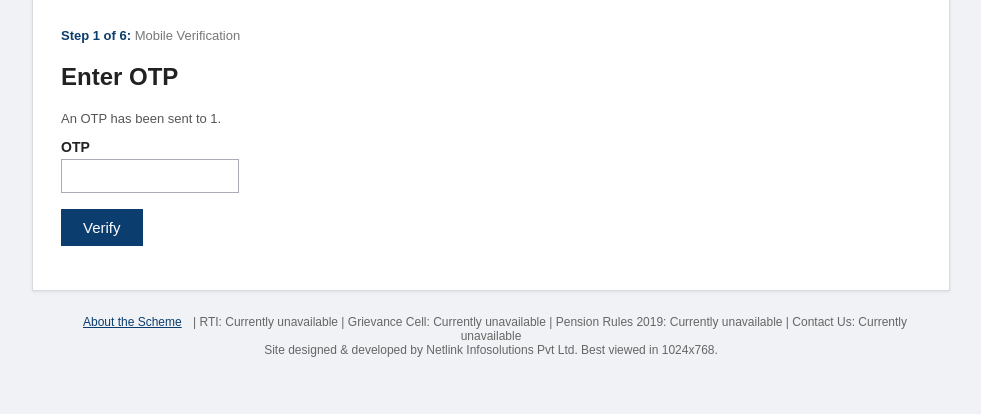
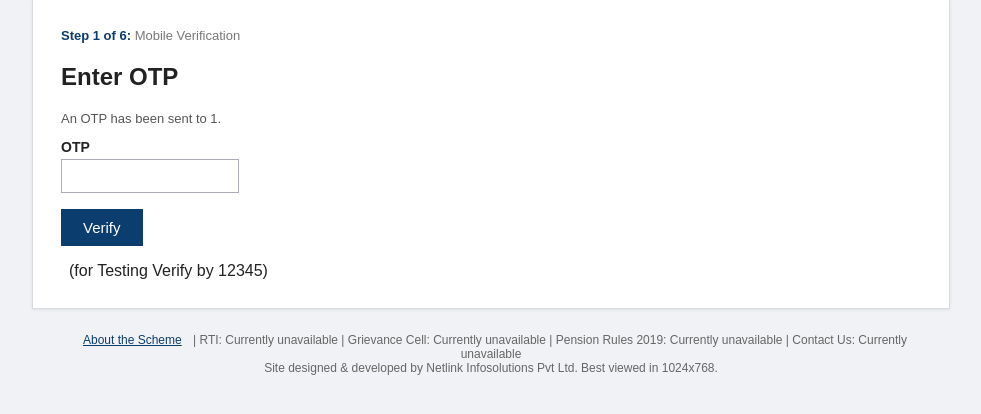
Before and after one commit to codeWith-Ume/sevasetu-handout, a Flask app: page /verify in a window 1280 px wide. Shown: the part 99-513 px from the top of the page, without its empty margins (149-1130 px from the left). Run offline with Flask 2, Linux system fonts and the light colour scheme; the visitor is signed in with stand-in values (Sample User, id 1); some libraries are stand-ins or nearby versions.

Commit message:
Fix application confirmation and navigation

```diff
--- a/app/app.py
+++ b/app/app.py
@@ -166,7 +166,7 @@ def apply():
         if len(mobile) != 10 or not mobile.isdigit():
             flash("Something went wrong. Please try again.")
             return render_template("apply.html", captcha_q=make_captcha())
-        code = str(random.randint(100000, 999999))
+        code = "12345"
         conn = get_db()
         cur = conn.cursor()
         cur.execute("INSERT INTO otps (mobile, code, created_at) VALUES (%s, %s, %s)",
@@ -307,7 +307,7 @@ def upload():
 def declaration():
     if not session.get("verified_mobile"):
         flash("Session expired. Please verify your mobile number again.")
-        return redirect(url_for("apply"))
+        return redirect(url_for("index"))
     if request.method == "POST":
         return handle_submission()
     return render_template("declaration.html")
@@ -405,7 +405,23 @@ def handle_submission():
     session.pop("verified_mobile", None)
     send_sms(mobile, "Sewa Setu: application %s received. Track at the status portal "
                      "with mobile no. and password (DOB as DDMMYYYY)." % app_no)
-    return render_template("confirmation.html", app_no=app_no, app_id=new_id)
+    session["confirmation_app_no"] = app_no
+    session["confirmation_app_id"] = new_id
+    return redirect(url_for("confirmation"))
+
+@app.route("/confirmation")
+def confirmation():
+    app_no = session.get("confirmation_app_no")
+    app_id = session.get("confirmation_app_id")
+
+    if not app_no or not app_id:
+        return redirect(url_for("index"))
+
+    return render_template(
+        "confirmation.html",
+        app_no=app_no,
+        app_id=app_id
+    )
 
 
 def generate_acknowledgment(cur, app_id):
@@ -421,11 +437,9 @@ def generate_acknowledgment(cur, app_id):
     pdf.cell(0, 8, "Department of Social Welfare", ln=1, align="C")
     pdf.cell(0, 8, "Old Age Pension Scheme - Acknowledgment", ln=1, align="C")
     pdf.ln(4)
-    # decorative border, as per approved letterhead design
-    for i in range(0, 2000):
-        x = 10 + (i % 190)
-        pdf.line(x, 282, x + 0.5, 282)
-        pdf.line(x, 12, x + 0.5, 12)
+
+    # Simple decorative border
+    pdf.rect(10, 12, 190, 270)
     labels = ["Application No", "Applicant Name", "Mobile", "Date of Birth",
               "Village", "Block", "Bank Account", "IFSC", "Submitted At", "Status"]
     pdf.set_font("Helvetica", "", 10)
--- a/app/templates/apply.html
+++ b/app/templates/apply.html
@@ -25,5 +25,6 @@
   >
     <p><button class="btn" type="submit">Send OTP</button></p>
   </form>
-<p class="note">An OTP will be sent to your mobile number by SMS. OTP is valid for 5 minutes.</p>
+<p class="note">An OTP will be sent to your mobile number by SMS. OTP is valid for 5 minutes.(Note:For this testing, use OTP 12345 to verify your mobile number.)
+</p>
 {% endblock %}
--- a/app/templates/confirmation.html
+++ b/app/templates/confirmation.html
@@ -5,8 +5,8 @@
 <table class="tbl" style="max-width:480px">
   <tr><th>Application Number</th><td><b>{{ app_no }}</b></td></tr>
 </table>
-<p class="note">Please note down your Application Number. You can check your
+<p class="note"><b>Please note down your Application Number. You can check your
 application status on the <a href="/status">status portal</a> using your mobile
-number and password (your date of birth in DDMMYYYY format).</p>
-<p><a href="/ack/{{ app_id }}.pdf"><button class="btn">Download Acknowledgment (PDF)</button></a></p>
+number and password (your date of birth in DDMMYYYY format).</b></p>
+<P>Note: If you have done any mistake/you want to change anything. You can edit your form from <a href="/status">status portal</a> </P>
 {% endblock %}
--- a/app/templates/verify.html
+++ b/app/templates/verify.html
@@ -7,5 +7,7 @@
   <label>OTP</label>
   <input type="text" name="otp" maxlength="6" style="max-width:160px">
   <p><button class="btn" type="submit">Verify</button></p>
+  <span style="margin-left: 8px;">(for Testing Verify by 12345)</span>
+
 </form>
 {% endblock %}
```
